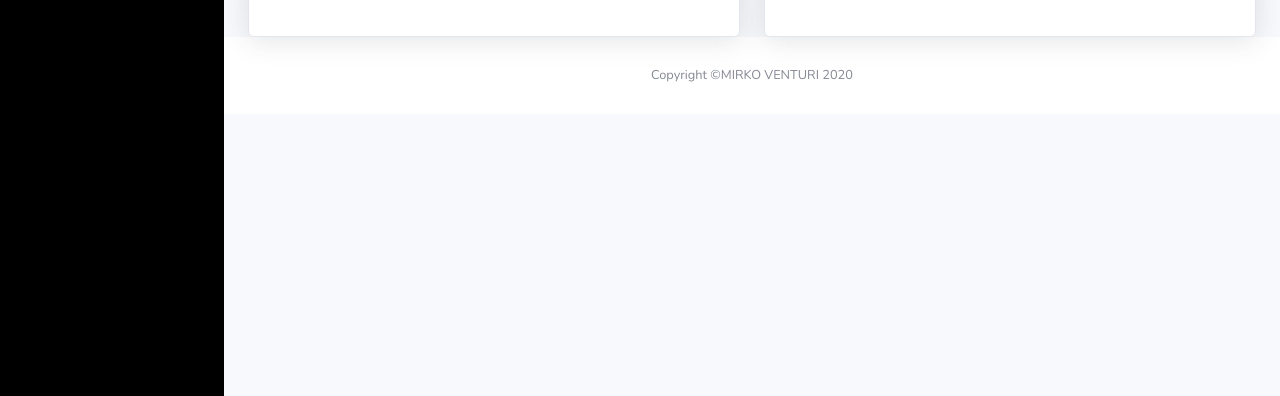
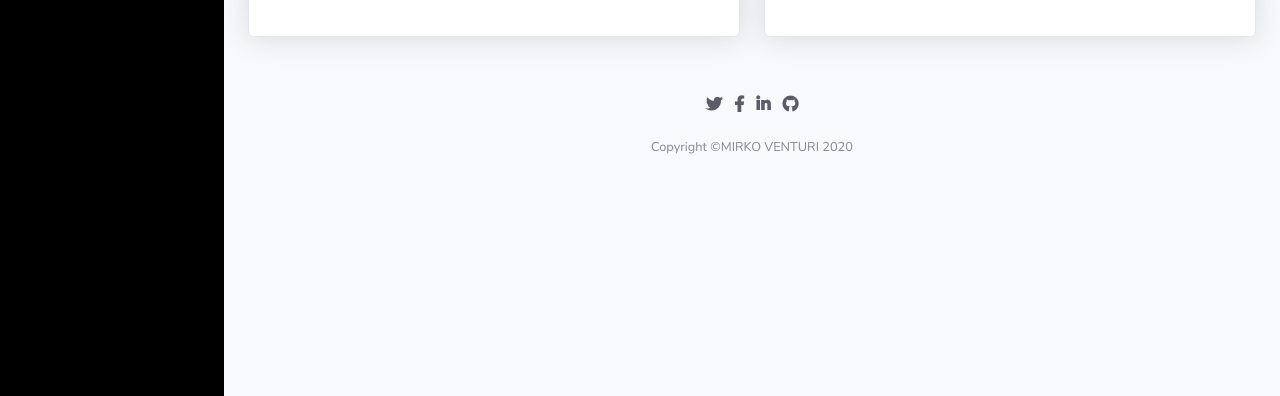
Before and after one commit to MirkoV1987/OCR-P5, a PHP site: page /View/admin/index.php in a window 1280 px wide. Shown: the part 468-864 px from the top of the page. Run offline with PHP 8.4, Linux system fonts and the light colour scheme; the template is opened without the code that fills it, so the values that code supplies are empty.

Commit message:
Fix some HTML Bug, add social icons

```diff
--- a/View/admin/index.php
+++ b/View/admin/index.php
@@ -237,11 +237,29 @@
       <!-- End of Main Content -->
 
   <!-- Footer -->
-  <footer class="sticky-footer bg-white">
-    <div class="container my-auto">
-      <div class="copyright text-center my-auto">
-        <span>Copyright &copy;MIRKO VENTURI 2020</span>
+  <footer class="sticky-footer">
+    <div class="container my-auto" style="color: #000; padding: 0 4px;">
+      <div class="row">
+        <div class="col-md-12 text-center">
+          <div class="list-inline-item social-buttons text-center py-4 px-4">
+              <a class="text-dark text-decoration-none px-1" href="https://twitter.com/MirkoVenturi1" target="_blank" rel="noopener noreferrer">
+              <strong class="fab fa-twitter text-black"></strong>
+              </a>
+              <a class="text-dark text-decoration-none px-1" href="https://www.facebook.com/mirko.venturi.79" target="_blank" rel="noopener noreferrer">
+              <strong class="fab fa-facebook-f"></strong>
+              </a>
+              <a class="text-dark text-decoration-none px-1" href="https://fr.linkedin.com/in/mirkoventuri?trk=people-guest_profile-result-card_result-card_full-click" target="_blank" rel="noopener noreferrer">
+              <strong class="fab fa-linkedin-in"></strong>
+              </a>
+              <a class="text-dark text-decoration-none px-1" href="https://github.com/MirkoV1987" target="_blank" rel="noopener noreferrer">
+              <strong class="fab fa-github" aria-hidden="true"></strong>
+              </a>
+          </div>
+        </div>
       </div>
+    </div>
+    <div class="copyright text-center my-auto">
+      <span>Copyright &copy;MIRKO VENTURI 2020</span>
     </div>
   </footer>
   <!-- End of Footer -->
```
